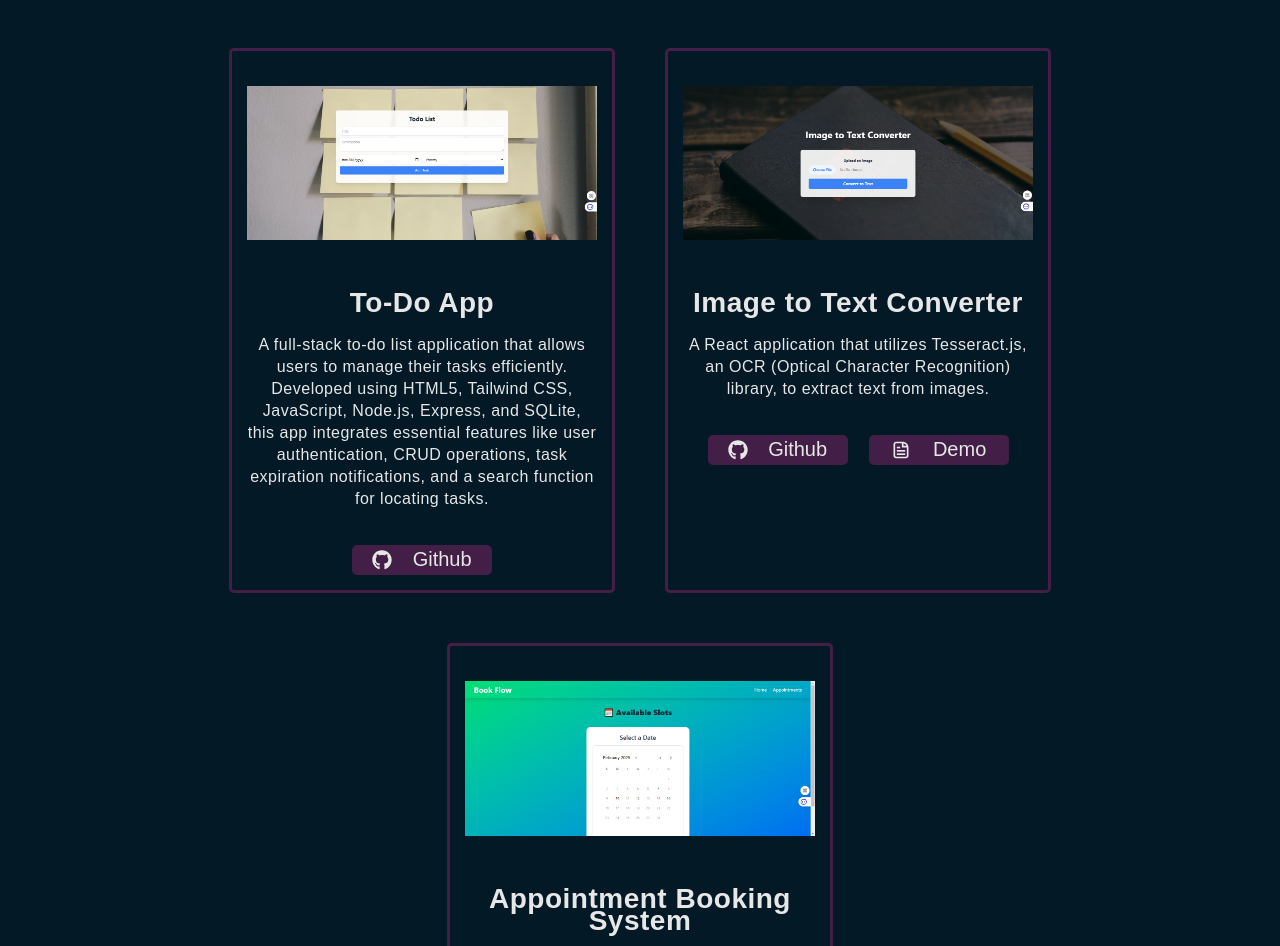
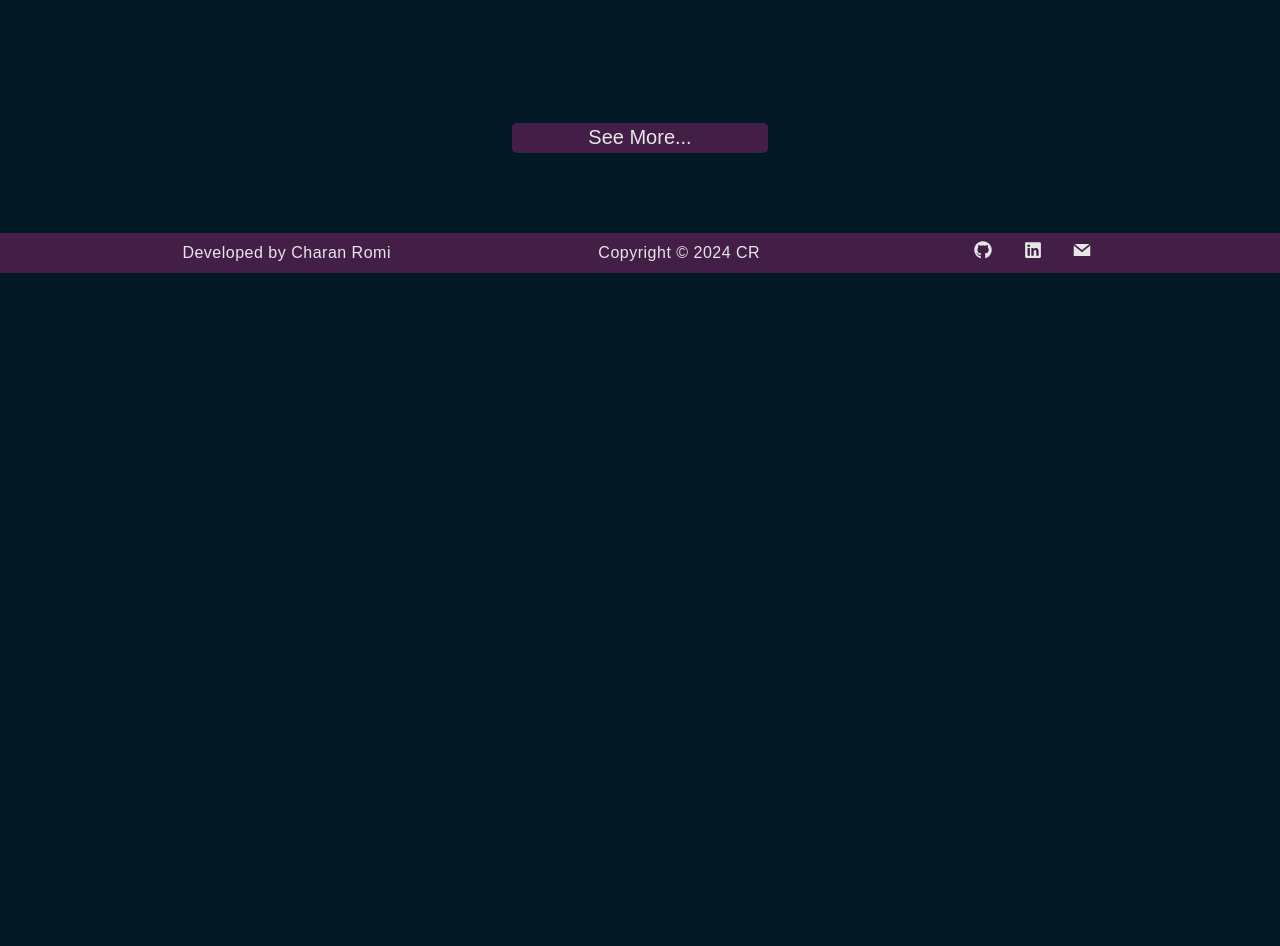
Before and after one commit to charan2r/my-portfolio, a React (Vite) app in the folder portfolio/: page /projects in a window 1280 px wide. Shown: the part 1426-2372 px from the top of the page. After the commit the page ends 1701 px from the top, so only its background shows below. Built offline with nearby package versions, Linux system fonts and the light colour scheme.

Commit message:
new changes

```diff
--- a/portfolio/src/components/Projects.jsx
+++ b/portfolio/src/components/Projects.jsx
@@ -1,16 +1,13 @@
 import ProjectInfo from './ProjectInfo';
 import Healthcare from '../assets/healthcare.jpg';
-import Todo from '../assets/todo.png';
-import ImageToText from '../assets/converter.png';
 import Ecommerce from '../assets/ecommerce.png';
 import Logbook from '../assets/logbook.png';
 import Forms from '../assets/forms.png';
-import Apppointment from '../assets/appointment.png';
 
 const Projects = () => {
     const projectList = [
         {
-            title: "E-commerce Site",
+            title: "Aura Store",
             description:
                 "Developed an e-commerce website using MERN Stack to provide a seamless shopping experience for customers. The site features a user-friendly interface, product categorization, search functionality, and a secure payment gateway. ",
             github: "https://github.com/charan2r/aura-store.git",
@@ -20,7 +17,7 @@ const Projects = () => {
         {
             title: "Digital Logbook",
             description:
-                "Developed a system as a group project to track, review, and grade daily activities for students and mentors. My contributions included implementing a robust testing framework to enhance system reliability, creating a feedback component to improve mentor-student interactions, and building backend functionality for bulk report exports to streamline academic evaluations. ",
+                "Developed a logbook system as a group project to track, review, and grade daily activities for students and mentors. My contributions included implementing a robust testing framework to enhance system reliability, creating a feedback component to improve mentor-student interactions, and building backend functionality for bulk report exports to streamline academic evaluations. ",
             github: "",
             demo: "",
             photo: Logbook,
@@ -41,29 +38,7 @@ const Projects = () => {
             demo: "",
             photo: Healthcare,
         },
-        {
-            title: "To-Do App",
-            description:
-                "A full-stack to-do list application that allows users to manage their tasks efficiently. Developed using HTML5, Tailwind CSS, JavaScript, Node.js, Express, and SQLite, this app integrates essential features like user authentication, CRUD operations, task expiration notifications, and a search function for locating tasks. ",
-            github: "https://github.com/charan2r/todo-app.git",
-            demo: "",
-            photo: Todo,
-        },
-        {
-            title: "Image to Text Converter",
-            description:
-                "A React application that utilizes Tesseract.js, an OCR (Optical Character Recognition) library, to extract text from images. ",
-            github: "https://github.com/charan2r/converter.git",
-            demo: "https://image-to-text-converter-liart.vercel.app/",
-            photo: ImageToText,
-        },
-        {
-            title: "Appointment Booking System",
-            description: "Developed a full-stack appointment booking application using PERN Stack that allows users to view available time slots, book appointments, and manage their bookings. ",
-            github: "https://github.com/charan2r/appointment-booking-system.git",
-            demo: "",
-            photo: Apppointment,
-        },
+
     ];
 
 
@@ -78,6 +53,11 @@ const Projects = () => {
                     <ProjectInfo key={index} project={project} />
                 ))}
             </div>
+            <div className="projectButton">
+                <a href="https://github.com/charan2r" target="_blank" rel="noreferrer">
+                    See More...
+                </a>
+            </div>
         </div>
     );
 };
--- a/portfolio/src/index.css
+++ b/portfolio/src/index.css
@@ -450,6 +450,34 @@ b{
   border-style: none;
 }
 
+.projectButton{
+  display: flex;
+  justify-content: center;
+  align-items: center;
+  margin-top: 50px;
+}
+
+.projectButton a{
+  font-size: 20px;
+  display: inline-flex;
+  align-items: center;
+  justify-content: space-evenly;
+  width: 20%;
+  margin: 25px 3% 0;
+  border-radius: 5px;
+  background-color: #431f47;
+  color: #E7E7E7;
+  height: 30px;
+  cursor:pointer;
+  text-decoration: none;
+  border-style: none;
+  transition: background-color 0.3s ease, transform 0.3s ease;
+}
+
+.projectButton a:hover{
+  background-color: #623f8f;
+  transform: scale(1.05);
+}
 
 
 /* FOOTER */
```
Also changed, not shown: 1 other file (tests, documents, lock files or other folders).
